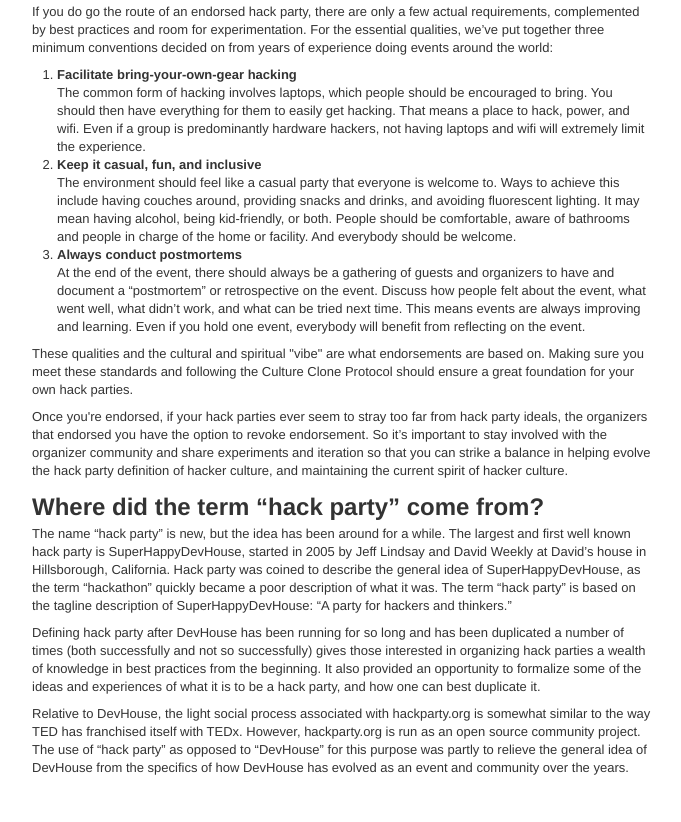
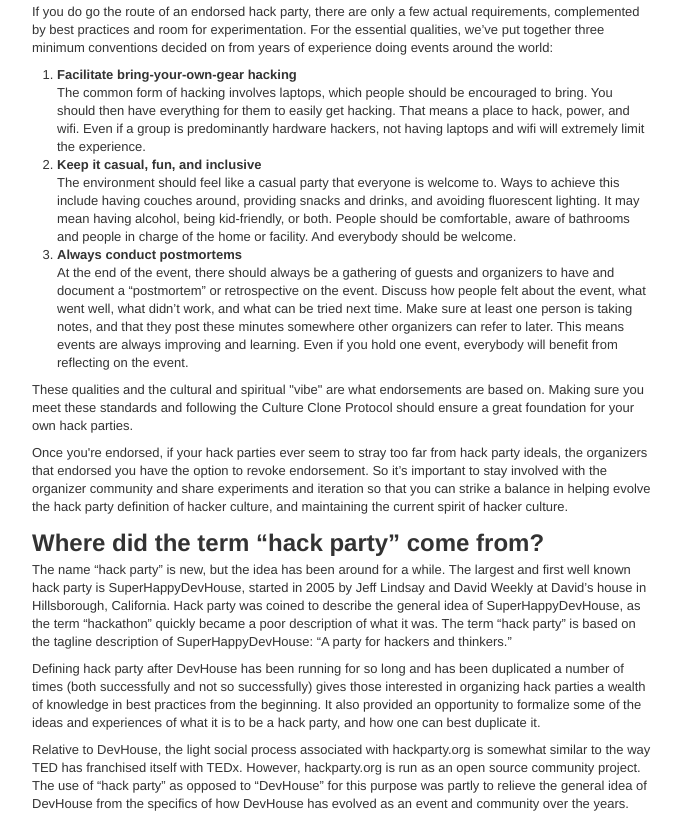
Before and after one commit to progrium/hackparty.org, a plain HTML site: page index.html in a window 1280 px wide. Shown: the part 1290-2112 px from the top of the page, without its empty margins (138-819 px from the left). Before the commit the page ends 2076 px from the top, so only its background shows below. Drawn offline with Linux system fonts and the light colour scheme.

Commit message:
Add note about posting minutes.

```diff
--- a/index.html
+++ b/index.html
@@ -1,4 +1,3 @@
-
 <!DOCTYPE html>
 <html lang="en">
   <head>
@@ -182,7 +181,9 @@
         guests and organizers to have and document a “postmortem” or
         retrospective on the event. Discuss how people felt about the
         event, what went well, what didn’t work, and what can be tried
-        next time. This means events are always improving and learning.
+        next time. Make sure at least one person is taking notes, and
+        that they post these minutes somewhere other organizers can
+        refer to later. This means events are always improving and learning.
         Even if you hold one event, everybody will benefit from
         reflecting on the event. </li>
       </ol>
```
